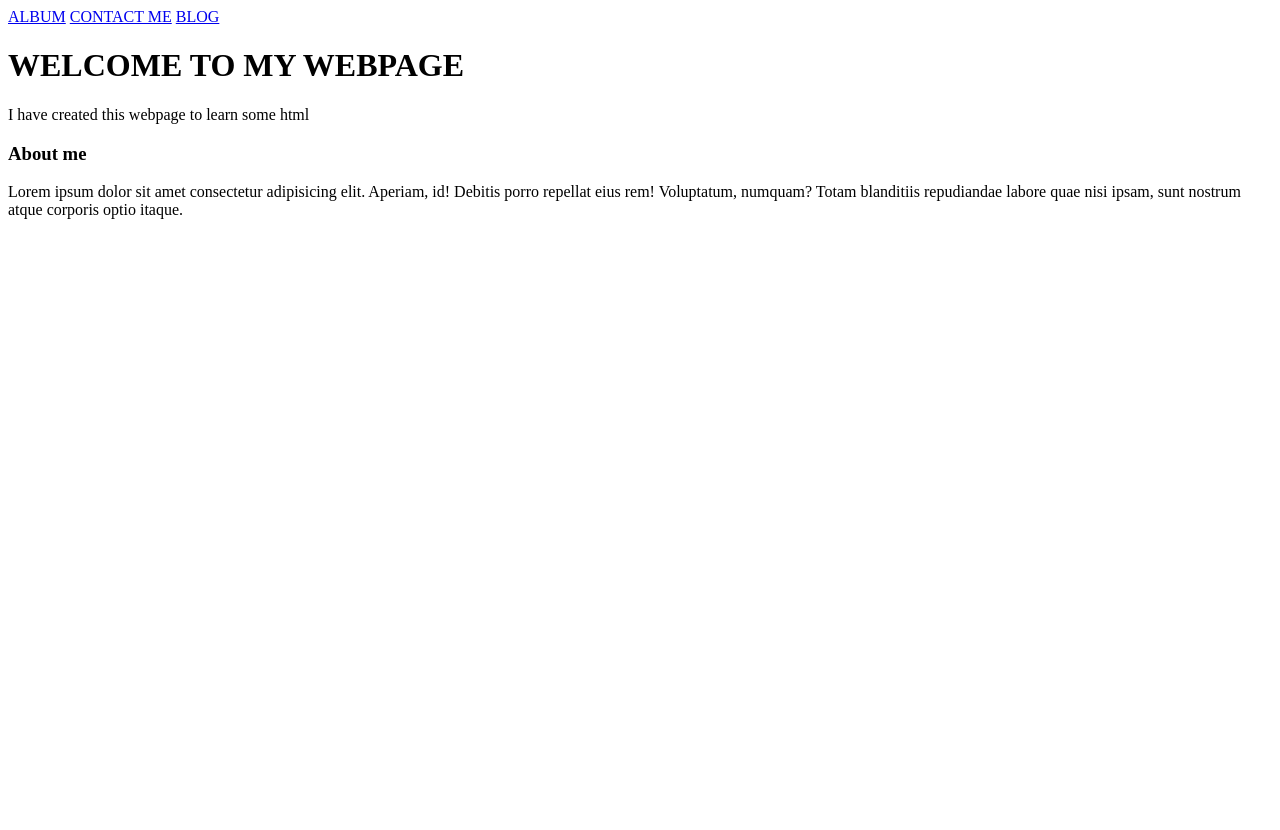
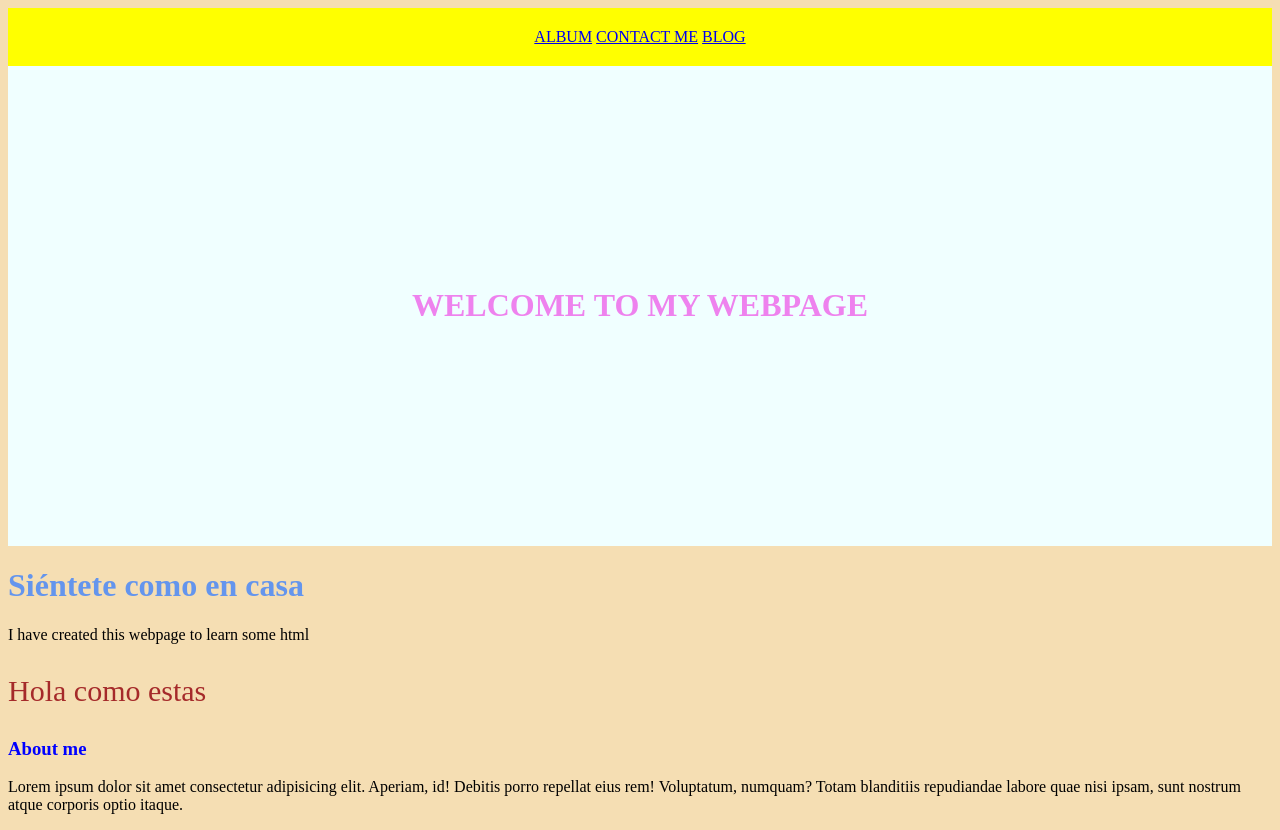
Before and after one commit to cuencapm/cuencapm.github.io, a plain HTML site: page index.html in a window 1280 px wide. Before the commit the page ends 800 px from the top, so only its background shows below. Drawn offline with Linux system fonts and the light colour scheme.

Commit message:
Modificado archivo index y nuevo archivo style

```diff
--- /dev/null
+++ b/css/style.css
@@ -0,0 +1,37 @@
+body {
+    background-color: wheat;
+    color: blue;
+}
+h1 {
+    color: red;
+}
+p {
+    color: black;
+}
+
+#barraMenu {
+    background-color: yellow;
+    padding: 20px;
+    border: 10px;
+    text-align: center;
+}
+#inicio {
+    padding: 200px;
+    border-color: white;
+    background-color: azure;
+    text-align: center;
+
+}
+
+.primerparrafo {
+    color: brown;
+    font-size: 30px;
+}
+
+#primertitulo {
+    color: violet;
+}
+
+.segundotitulo {
+    color: cornflowerblue;
+}
--- a/index.html
+++ b/index.html
@@ -4,14 +4,20 @@
     <meta charset="UTF-8">
     <meta name="viewport" content="width=device-width, initial-scale=1.0">
     <title>Cuenca Pablo Webpage</title>
+    <link rel="stylesheet" href="./css/style.css">
 </head>
 <body>
-    <a href="./album.html">ALBUM</a>
-    <a href="./contact.html">CONTACT ME</a>
-    <a href="./blog.html">BLOG</a>
-    <h1>WELCOME TO MY WEBPAGE</h1>
+    <nav id="barraMenu">
+        <a href="./album.html">ALBUM</a>
+        <a href="./contact.html">CONTACT ME</a>
+        <a href="./blog.html">BLOG</a>
+    </nav>
+    <header id="inicio">
+        <h1 id="primertitulo">WELCOME TO MY WEBPAGE</h1>
+    </header>
+    <h1 class="segundotitulo">Siéntete como en casa</h1>
     <p>I have created this webpage to learn some html</p>
-
+    <p class="primerparrafo">Hola como estas</p>
     <h3>About me</h3>
     <p>Lorem ipsum dolor sit amet consectetur adipisicing elit. Aperiam, id! Debitis porro repellat eius rem! Voluptatum, numquam? Totam blanditiis repudiandae labore quae nisi ipsam, sunt nostrum atque corporis optio itaque.</p>
 
```
